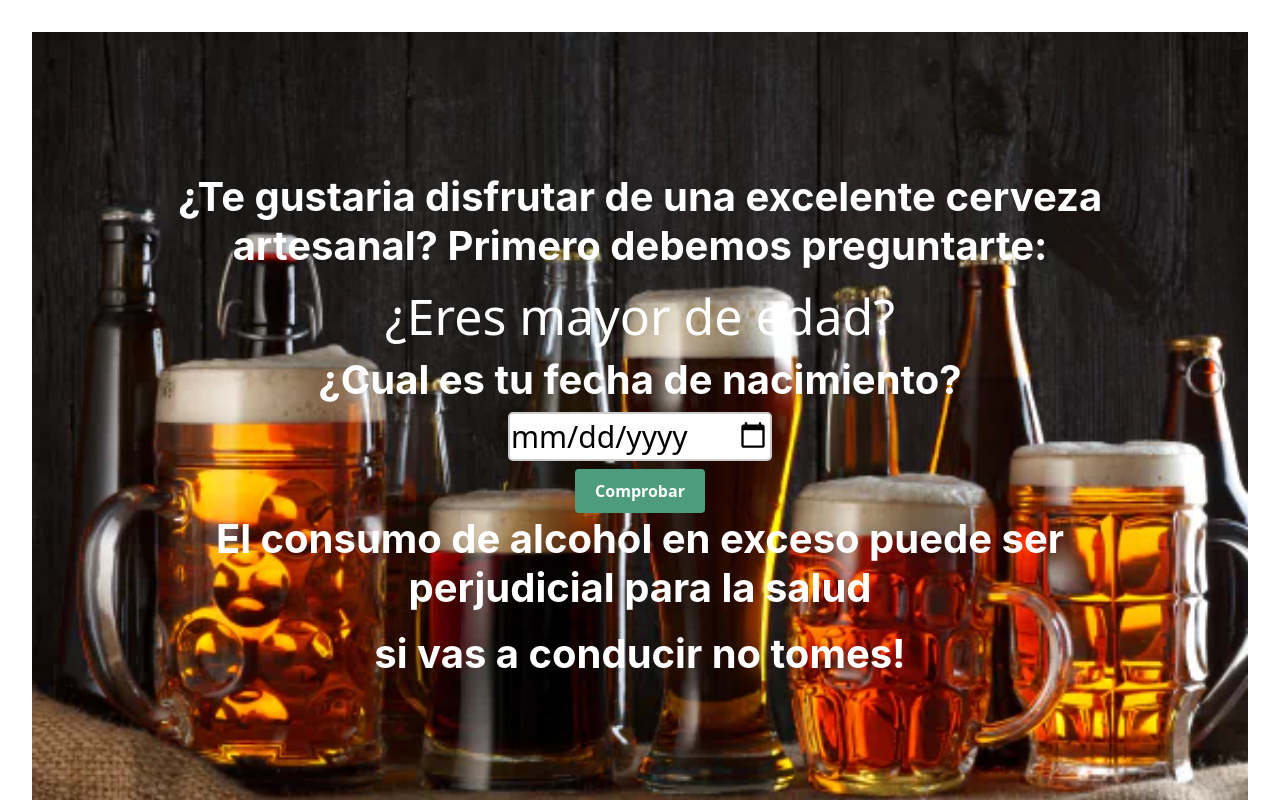
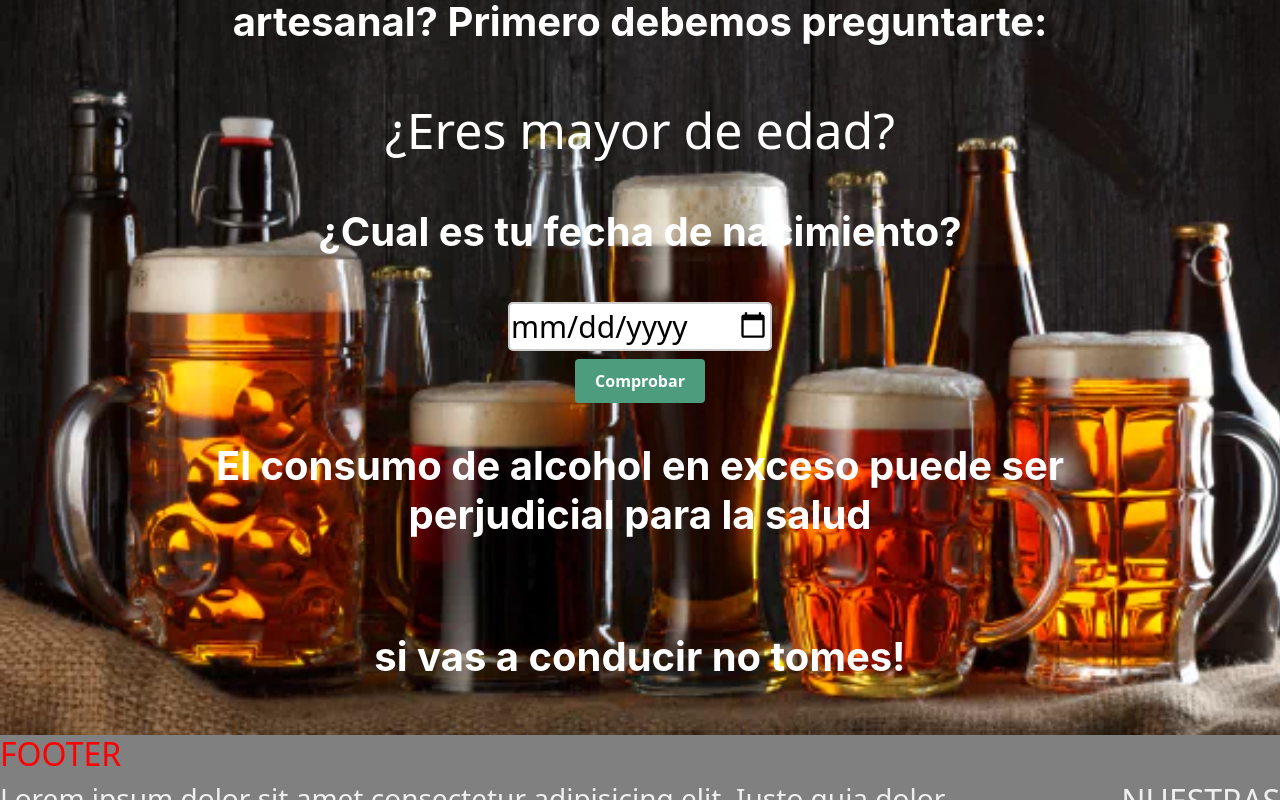
Before and after one commit to OctavioLavarello/CraftBeer, a React (Vite) app in the folder client/: page / in a window 1280 px wide. Shown: the top 800 px of the page. Built offline with nearby package versions, Linux system fonts and the light colour scheme.

Commit message:
arreglos

```diff
--- a/client/src/App.css
+++ b/client/src/App.css
@@ -1,6 +1,12 @@
 #root {
-  max-width: 1280px;
-  margin: 0 auto;
-  padding: 2rem;
-  text-align: center;
+  background-size: cover;
+  display: flex;
+  flex-direction: column; /* Cambia la dirección de los elementos a columna */
+  justify-content: center; /* Centra verticalmente los elementos en el contenedor */
+  height: 100vh; /* Asegura que el contenedor ocupe todo el alto de la ventana visible */
+  width: 100%;
+  color-scheme: light dark;
+  color: rgba(255, 255, 255, 0.87);
+  background-color: #242424;
+  margin: 0;
 }
--- a/client/src/index.css
+++ b/client/src/index.css
@@ -1,5 +1,39 @@
-:root {
-  color-scheme: light dark;
-  color: rgba(255, 255, 255, 0.87);
-  background-color: #242424;
+body {
+  margin: 0;
+  padding: 0;
+  background-color: black;
+
 }
+
+/* Estilos para las vistas específicas */
+
+/* Por ejemplo, para la vista Detail */
+.view-detail {
+  width: 100%;
+  height: 100vh; /* La vista ocupará toda la altura de la pantalla */
+  display: flex;
+  justify-content: center;
+  align-items: center;
+}
+
+/* Otro ejemplo, para la vista Home */
+.view-home {
+  width: 100%;
+  height: 100vh; /* La vista ocupará toda la altura de la pantalla */
+  display: flex;
+  justify-content: center;
+  align-items: center;
+}
+
+/* Estilos para otros componentes y elementos en las vistas */
+
+/* Por ejemplo, estilos para el título en la vista Detail */
+.view-detail h1 {
+  font-size: 32px;
+  font-weight: bold;
+}
+
+/* Por ejemplo, estilos para el contenido en la vista Home */
+.view-home p {
+  font-size: 18px;
+}
--- a/client/src/views/Landing/Landing.module.css
+++ b/client/src/views/Landing/Landing.module.css
@@ -5,12 +5,14 @@
     flex-direction: column; /* Cambia la dirección de los elementos a columna */
     align-items: center; /* Centra horizontalmente los elementos en el contenedor */
     justify-content: center; /* Centra verticalmente los elementos en el contenedor */
-    height: 100vh; /* Asegura que el contenedor ocupe todo el alto de la ventana visible */
+    height: 100%; /* Asegura que el contenedor ocupe todo el alto de la ventana visible */
+    width: 100%;
 }
 .whiteText{
 flex-shrink: 0;
 color: #FFF;
 text-align: center;
+padding: 3%;
 font-family: Inter;
 font-size: 40px;
 font-style: normal;
@@ -18,9 +20,10 @@ font-weight: 700;
 line-height: normal;
 margin-left: 10%;
 margin-right: 10%;
-margin-top: 1px;
+
 }
 .cuestion{
+
     text-align: center;
     color: #FFF;
     font-size: 50px;
```
